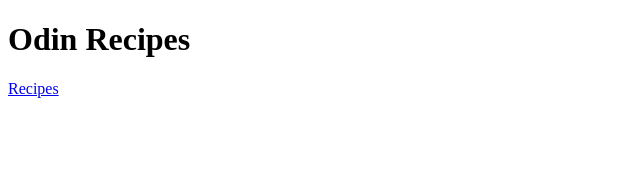
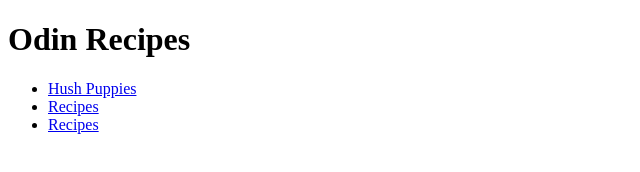
Before and after one commit to tigerkiller55891/odin-recipes, a plain HTML site: page index.html in a window 1280 px wide. Shown: the whole page, without its empty margins (0-640 px from the left). Drawn offline with Linux system fonts and the light colour scheme.

Commit message:
add hushpuppies recipe page
needed for new recipes to meet requirements for course

```diff
--- a/index.html
+++ b/index.html
@@ -6,7 +6,11 @@
     </head>
     <body>
         <h1>Odin Recipes</h1>
-        <a href="./recipes/pizza.html">Recipes</a>
+        <ul>
+            <li><a href="./recipes/hushpuppies.html">Hush Puppies</a></li>
+            <li><a href="./recipes/">Recipes</a></li>
+            <li><a href="./recipes/">Recipes</a></li>
+        </ul>
 
 
     </body>
```
Also changed, not shown: recipes/hushpuppies.html (added, +17 -0 lines).
